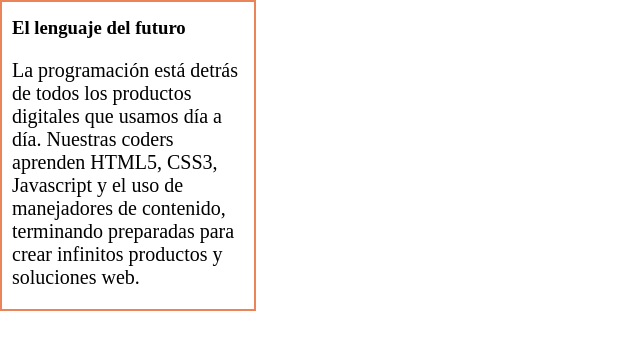
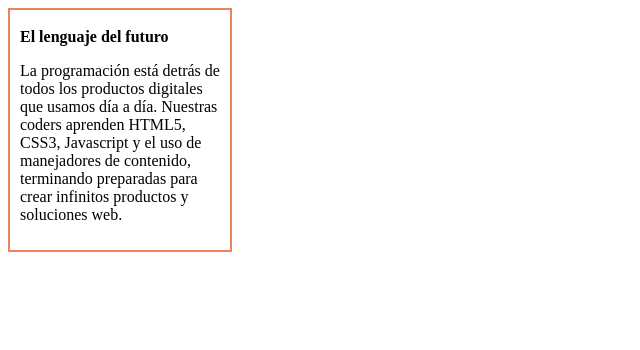
Before and after one commit to spectrecode/Margin_padding, a plain HTML site: page Parte1/index.html in a window 1280 px wide. Shown: the whole page, without its empty margins (0-640 px from the left). Drawn offline with Linux system fonts and the light colour scheme.

Commit message:
solucionando

```diff
--- a/Parte1/css/main.css
+++ b/Parte1/css/main.css
@@ -1,21 +1,14 @@
-/* Agrega aqui tu CSS */
-*{
-	box-sizing: border-box;
-	margin: 0;
-	padding: 0;
+.bloque {
+	width: 200px;
+	border: 2px solid #EB8459;
+	padding: 10px;
 }
 
-div	{
-	border:2px solid #EB8459;
-	width: 20%;
+.bloque h3 {
+	font-size: 1em;
+	margin: 0.5em 0em;
 }
 
-p   {
-	padding: 20px 10px 20px 10px;
-	font-size: 20px;
+.bloque p {
+	font-size: 1em;
 }
-
-h3	{
-	padding-top: 15px;
-	padding-left: 10px;
-}
```
